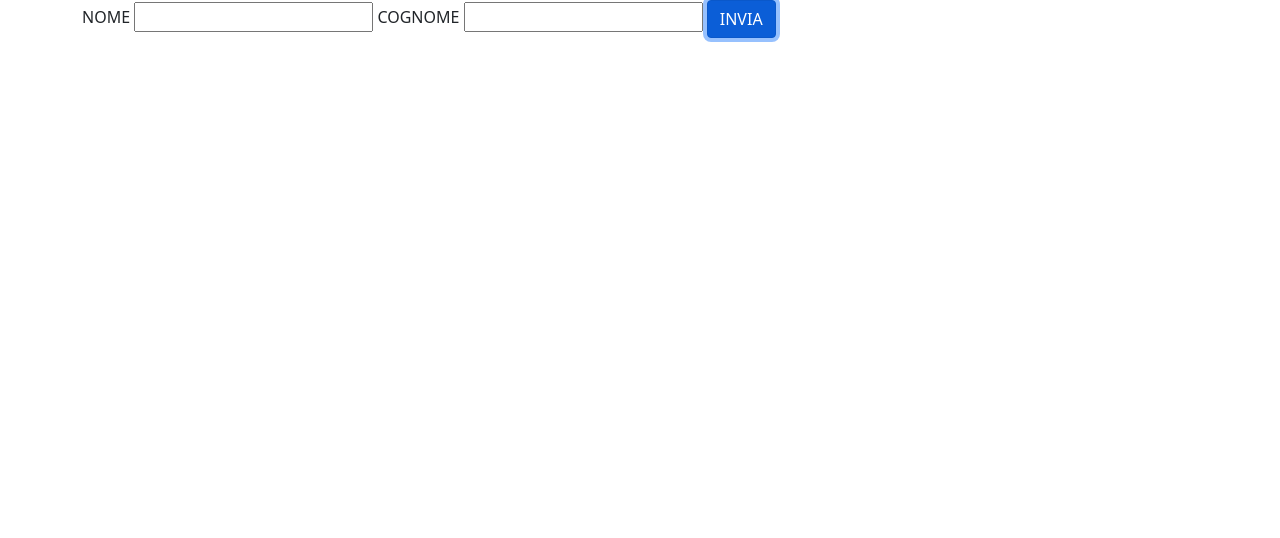
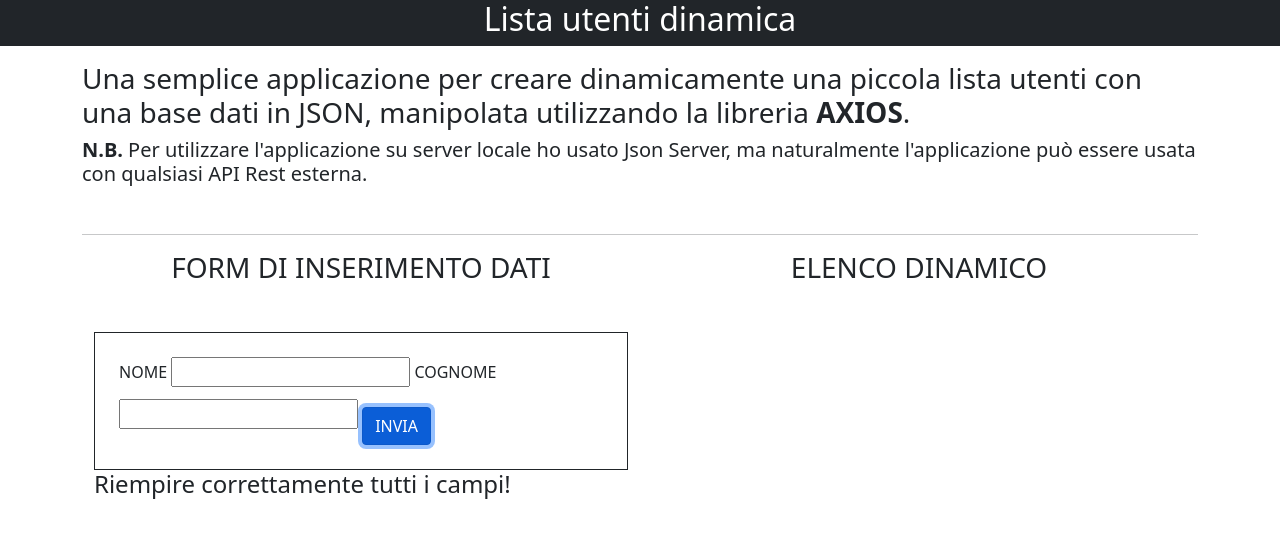
Before and after one commit to dadegi/CRUD_VanillaJS_Axios, a website: page form.html in a window 1280 px wide. Both pictures are taken after a click on the button "INVIA". Drawn offline with nearby package versions, Linux system fonts and the light colour scheme; no server answers.

Commit message:
modifica comportamento

```diff
--- /dev/null
+++ b/assets/css/style.css
@@ -0,0 +1,7 @@
+.nero:hover {
+    background-color: black;
+}
+
+button#submit {
+    margin-top: 20px;
+}
--- a/assets/data/data.json
+++ b/assets/data/data.json
@@ -4,6 +4,11 @@
       "nome": "Dario",
       "cognome": "Del Giudice",
       "id": 1
+    },
+    {
+      "nome": "Giovanna",
+      "cognome": "Neri",
+      "id": 3
     }
   ]
 }
--- a/assets/js/script.js
+++ b/assets/js/script.js
@@ -3,6 +3,8 @@ var cognome;
 var addBtn;
 var elencoHTML;
 var elenco = [];
+var errore;
+var form;
 
 window.addEventListener("load", init);
 
@@ -11,6 +13,9 @@ function init() {
 	cognome = document.getElementById("cognome");
 	addBtn = document.getElementById("submit");
 	elencoHTML = document.getElementById("elenco");
+	errore = document.getElementById('errore');
+	form = document.getElementById('form');
+	errore.innerHTML = ''
 	printData();
 	eventHandler();
 }
@@ -26,7 +31,7 @@ function printData() {
 			document.getElementById("errore").innerHTML = "";
 			elencoHTML.innerHTML = "";
 			for (i = 0; i < elenco.length; i++) {
-				elencoHTML.innerHTML += '<li><button type="button" class="btn btn-danger" onClick="elimina(' + elenco[i].id + ')">X</button>' + elenco[i].nome + " " + elenco[i].cognome + " " + "</li>";
+				elencoHTML.innerHTML += '<li><button type="button" class="btn btn-danger nero" onClick="elimina(' + elenco[i].id + ')">X</button>' + elenco[i].nome + " " + elenco[i].cognome + " " + "</li>";
 			}
 		} else {
 			document.getElementById("errore").innerHTML = "Nessun elemento presente";
@@ -35,6 +40,7 @@ function printData() {
 }
 
 function addData() {
+	if (nome.value !='' && cognome.value != '') {
 	var data = {
 		nome: nome.value,
 		cognome: cognome.value,
@@ -42,6 +48,12 @@ function addData() {
 	axios.post("http://localhost:3000/elenco", data).then(function (response) {
 		printData();
 	});
+	nome.value = '';
+	cognome.value = '';
+	errore.value = '';
+} else {
+	errore.innerHTML = 'Riempire correttamente tutti i campi!'
+}
 }
 
 function elimina(i) {
--- a/form.html
+++ b/form.html
@@ -1,27 +1,47 @@
 <!DOCTYPE html>
 <html lang="it">
 	<head>
-    <meta charset="UTF-8">
-    <meta http-equiv="X-UA-Compatible" content="IE=edge">
-    <meta name="viewport" content="width=device-width, initial-scale=1.0">
+		<meta charset="UTF-8" />
+		<meta http-equiv="X-UA-Compatible" content="IE=edge" />
+		<meta name="viewport" content="width=device-width, initial-scale=1.0" />
 		<title>Prova Axios</title>
-    <link href="https://cdn.jsdelivr.net/npm/bootstrap@5.1.3/dist/css/bootstrap.min.css" rel="stylesheet" integrity="sha384-1BmE4kWBq78iYhFldvKuhfTAU6auU8tT94WrHftjDbrCEXSU1oBoqyl2QvZ6jIW3" crossorigin="anonymous">
+		<link href="https://cdn.jsdelivr.net/npm/bootstrap@5.1.3/dist/css/bootstrap.min.css" rel="stylesheet" integrity="sha384-1BmE4kWBq78iYhFldvKuhfTAU6auU8tT94WrHftjDbrCEXSU1oBoqyl2QvZ6jIW3" crossorigin="anonymous" />
 		<script src="https://cdn.jsdelivr.net/npm/bootstrap@5.1.3/dist/js/bootstrap.bundle.min.js" integrity="sha384-ka7Sk0Gln4gmtz2MlQnikT1wXgYsOg+OMhuP+IlRH9sENBO0LRn5q+8nbTov4+1p" crossorigin="anonymous"></script>
+		<link rel="stylesheet" type="text/css" href="assets/css/style.css" />
 		<script src="node_modules/axios/dist/axios.min.js"></script>
 	</head>
 	<body>
+		<header class="container-fluid bg-dark text-white d-flex justify-content-center mb-3">
+			<h2>Lista utenti dinamica</h2>
+		</header>
 		<div class="container">
-        <form>
+			<div id="descrizione" class="mb-5">
+				<h3>Una semplice applicazione per creare dinamicamente una piccola lista utenti con una base dati in JSON, manipolata utilizzando la libreria <strong>AXIOS</strong>.</h3>
+				<h5><b>N.B. </b>Per utilizzare l'applicazione su server locale ho usato Json Server, ma naturalmente l'applicazione può essere usata con qualsiasi API Rest esterna.</h5>
+			</div>
+			<hr />
+			<div class="container">
+				<div class="row">
+					<div class="col-md-6">
+						<h3 class="text-center mb-5">FORM DI INSERIMENTO DATI</h3>
+						<form id="form">
+							<fieldset class="border border-dark p-4">
 								<label for="nome">NOME</label>
-            <input type="text" id="nome">
+								<input type="text" id="nome" />
 								<label for="cognome">COGNOME</label>
-            <input type="text" id="cognome">
+								<input type="text" id="cognome" />
 								<button type="button" class="btn btn-primary" id="submit">INVIA</button>
+							</fieldset>
 						</form>
+						<h4 id="errore"></h4>
 					</div>
-    <div class="container">
+					<div class="col-md-6">
+						<h3 class="text-center mb-5">ELENCO DINAMICO</h3>
 						<h3 id="errore"></h3>
 						<ul id="elenco"></ul>
+					</div>
+				</div>
+			</div>
 		</div>
 		<script src="assets/js/script.js"></script>
 	</body>
```
Lines whose indentation alone changed are shown as unchanged.
